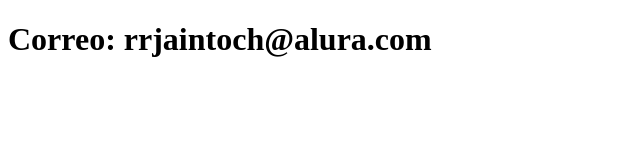
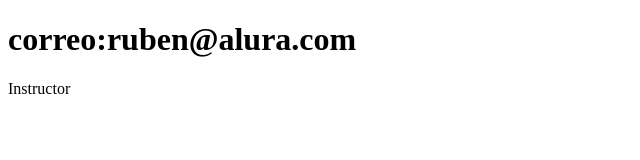
Before and after one commit to Ruben2802/sistema-de-registro, a plain HTML site: page contacto.html in a window 1280 px wide. Shown: the whole page, without its empty margins (0-640 px from the left). Drawn offline with Linux system fonts and the light colour scheme.

Commit message:
correccion index y actualizacion contacto

```diff
--- a/contacto.html
+++ b/contacto.html
@@ -6,6 +6,7 @@
     <title>Contacto</title>
 </head>
 <body>
-    <h1>Correo: rrjaintoch@alura.com</h1>
+    <h1> correo:ruben@alura.com</h1>
+    <p>Instructor</p>
 </body>
 </html>
```
Also changed, not shown: index.html (+1 -2 lines).
